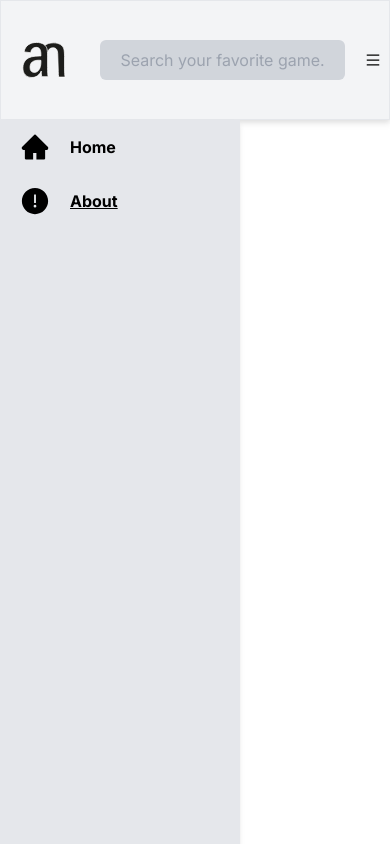
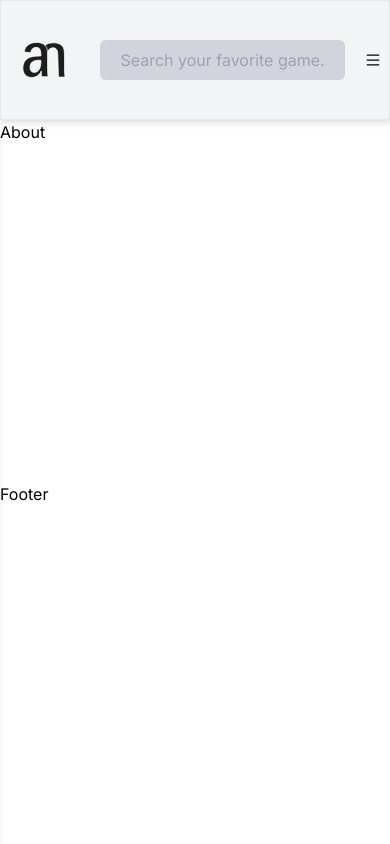
Before and after one commit to ariannurrahman/popular-game, a Next.js app: page /about in a window 390 px wide. Built offline with nearby package versions, Linux system fonts and the light colour scheme.

Commit message:
Enhance home header

```diff
--- a/app/_components/layout/DashboardLayout.tsx
+++ b/app/_components/layout/DashboardLayout.tsx
@@ -6,7 +6,7 @@ import { useSelectedLayoutSegment } from 'next/navigation';
 import { Footer, Header, Sidebar, TopProgressBar } from '..';
 
 const DashboardLayout = (props: PropsWithChildren) => {
-  const [isShowSidebar, setIsShowSidebar] = useState(false);
+  const [isShowSidebar, setIsShowSidebar] = useState(true);
 
   const segment = useSelectedLayoutSegment();
 
--- a/app/page.tsx
+++ b/app/page.tsx
@@ -13,8 +13,8 @@ async function getData() {
 export default async function Page() {
   const { data } = await getData();
   return (
-    <main className='w-full p-0 sm:p-3'>
-      <h1 className='my-5 text-center text-3xl font-bold md:text-start'>
+    <main className='w-full'>
+      <h1 className='my-5 text-center text-3xl font-bold md:mb-5 md:mt-0 md:text-start'>
         New and Trending
       </h1>
       <div className='relative z-10 grid grid-cols-1 justify-center gap-5 sm:grid-cols-2 lg:grid-cols-3 xl:grid-cols-5'>
```
